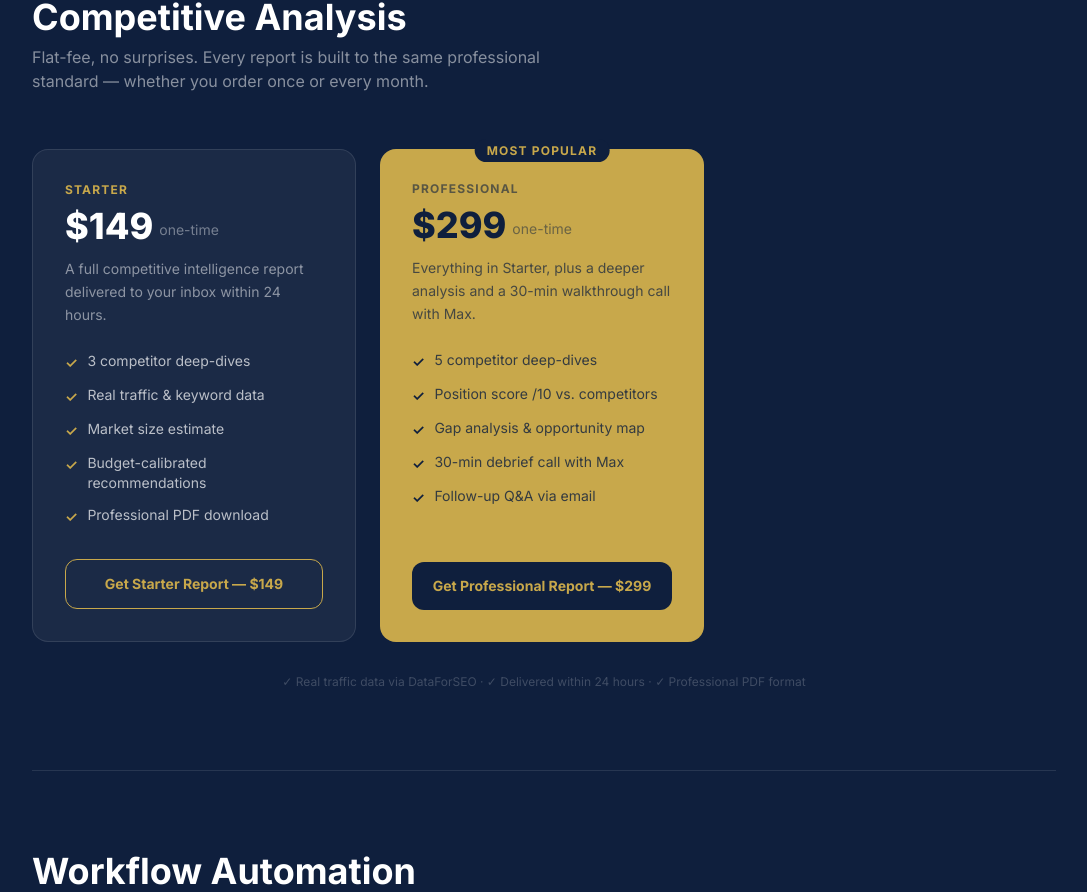
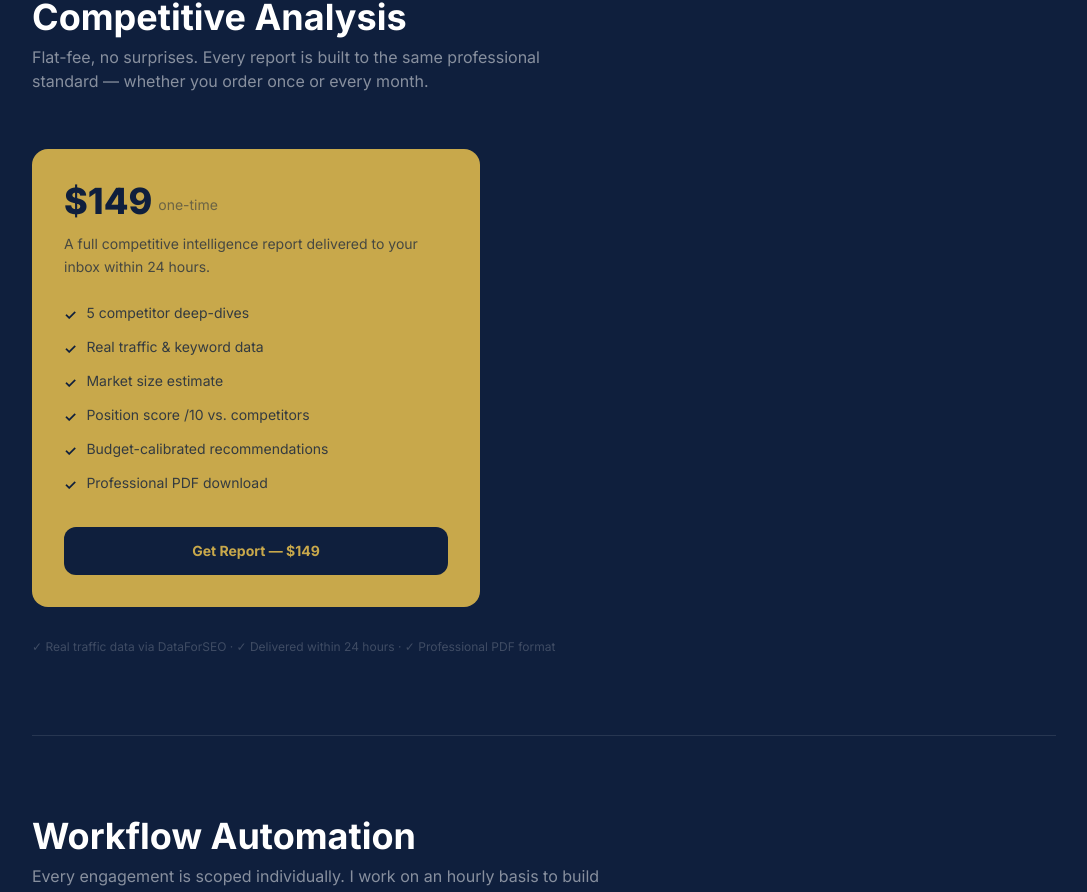
Before and after one commit to wexmix3/Wex-Advisory, a Next.js app: page / in a window 1280 px wide. Shown: the part 6474-7366 px from the top of the page, without its empty margins (96-1183 px from the left). Built offline with nearby package versions, Linux system fonts and the light colour scheme.

Commit message:
feat: collapse competitive analysis to single 49 tier

```diff
--- a/src/components/Pricing.tsx
+++ b/src/components/Pricing.tsx
@@ -1,46 +1,14 @@
 "use client";
 
 const TOOL_URL = "https://tool.wexadvisory.com";
-const STRIPE_STARTER = TOOL_URL;
-const STRIPE_PRO     = TOOL_URL;
 
-const COMP_TIERS = [
-  {
-    name: "Starter",
-    price: "$149",
-    cadence: "one-time",
-    badge: null,
-    highlight: false,
-    description: "A full competitive intelligence report delivered to your inbox within 24 hours.",
-    features: [
-      "3 competitor deep-dives",
+const COMP_FEATURES = [
+  "5 competitor deep-dives",
   "Real traffic & keyword data",
   "Market size estimate",
+  "Position score /10 vs. competitors",
   "Budget-calibrated recommendations",
   "Professional PDF download",
-    ],
-    cta: "Get Starter Report — $149",
-    href: STRIPE_STARTER,
-    external: STRIPE_STARTER !== "#contact",
-  },
-  {
-    name: "Professional",
-    price: "$299",
-    cadence: "one-time",
-    badge: "Most Popular",
-    highlight: true,
-    description: "Everything in Starter, plus a deeper analysis and a 30-min walkthrough call with Max.",
-    features: [
-      "5 competitor deep-dives",
-      "Position score /10 vs. competitors",
-      "Gap analysis & opportunity map",
-      "30-min debrief call with Max",
-      "Follow-up Q&A via email",
-    ],
-    cta: "Get Professional Report — $299",
-    href: STRIPE_PRO,
-    external: STRIPE_PRO !== "#contact",
-  },
 ];
 
 export default function Pricing() {
@@ -60,67 +28,39 @@ export default function Pricing() {
           you order once or every month.
         </p>
 
-        <div className="grid md:grid-cols-2 gap-6 mb-8 max-w-2xl">
-          {COMP_TIERS.map((tier) => (
-            <div
-              key={tier.name}
-              className={`relative rounded-2xl p-8 flex flex-col ${
-                tier.highlight
-                  ? "bg-gold text-navy"
-                  : "bg-white/5 border border-white/10 text-white"
-              }`}
-            >
-              {tier.badge && (
-                <div className="absolute -top-3 left-1/2 -translate-x-1/2">
-                  <span className="bg-navy text-gold text-xs font-bold px-3 py-1 rounded-full tracking-widest uppercase">
-                    {tier.badge}
-                  </span>
+        <div className="max-w-md mb-8">
+          <div className="bg-gold rounded-2xl p-8">
+            <div className="mb-6">
+              <div className="flex items-end gap-1.5 mb-3">
+                <span className="text-4xl font-extrabold text-navy">$149</span>
+                <span className="text-sm mb-1.5 text-navy/50">one-time</span>
               </div>
-              )}
-
-              <div className="mb-6">
-                <p className={`text-xs font-bold tracking-widest uppercase mb-2 ${tier.highlight ? "text-navy/60" : "text-gold"}`}>
-                  {tier.name}
-                </p>
-                <div className="flex items-end gap-1.5 mb-3">
-                  <span className={`text-4xl font-extrabold ${tier.highlight ? "text-navy" : "text-white"}`}>
-                    {tier.price}
-                  </span>
-                  <span className={`text-sm mb-1.5 ${tier.highlight ? "text-navy/50" : "text-white/40"}`}>
-                    {tier.cadence}
-                  </span>
-                </div>
-                <p className={`text-sm leading-relaxed ${tier.highlight ? "text-navy/70" : "text-white/50"}`}>
-                  {tier.description}
+              <p className="text-sm leading-relaxed text-navy/70">
+                A full competitive intelligence report delivered to your inbox within 24 hours.
               </p>
             </div>
 
-              <ul className="space-y-3 mb-8 flex-1">
-                {tier.features.map((f) => (
-                  <li key={f} className={`flex items-start gap-2.5 text-sm ${tier.highlight ? "text-navy/80" : "text-white/70"}`}>
-                    <span className={`mt-0.5 font-bold flex-shrink-0 ${tier.highlight ? "text-navy" : "text-gold"}`}>✓</span>
+            <ul className="space-y-3 mb-8">
+              {COMP_FEATURES.map((f) => (
+                <li key={f} className="flex items-start gap-2.5 text-sm text-navy/80">
+                  <span className="mt-0.5 font-bold flex-shrink-0 text-navy">✓</span>
                   {f}
                 </li>
               ))}
             </ul>
 
             <a
-                href={tier.href}
-                {...(tier.external ? { target: "_blank", rel: "noopener noreferrer" } : {})}
-                className={`w-full py-3.5 rounded-xl font-bold text-sm text-center transition-all ${
-                  tier.highlight
-                    ? "bg-navy text-gold hover:bg-navy-light"
-                    : "border border-gold text-gold hover:bg-gold hover:text-navy"
-                }`}
+              href={TOOL_URL}
+              target="_blank"
+              rel="noopener noreferrer"
+              className="w-full py-3.5 rounded-xl font-bold text-sm text-center bg-navy text-gold hover:bg-navy-light transition-all block"
             >
-                {tier.cta}
+              Get Report — $149
             </a>
-
           </div>
-          ))}
         </div>
 
-        <p className="text-center text-white/20 text-xs mb-20">
+        <p className="text-white/20 text-xs mb-20">
           ✓ Real traffic data via DataForSEO · ✓ Delivered within 24 hours · ✓ Professional PDF format
         </p>
 
```
Lines whose indentation alone changed are shown as unchanged.
